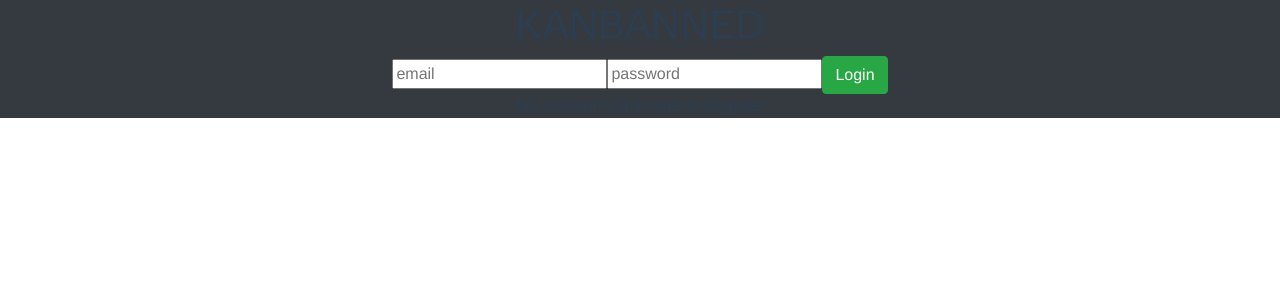
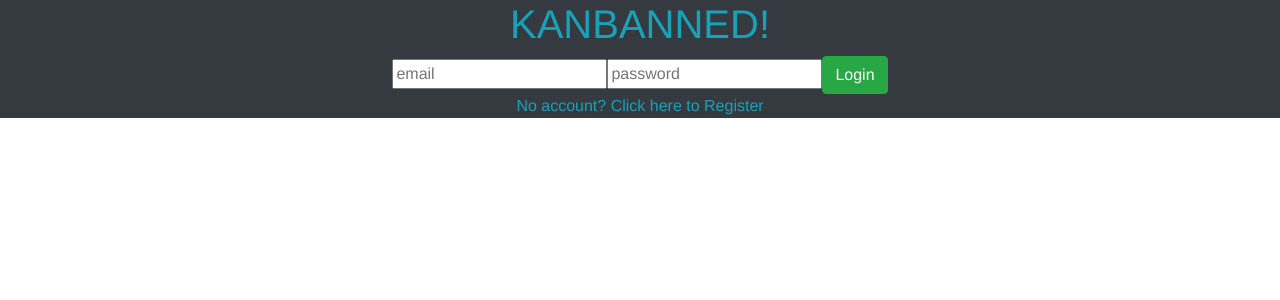
Before and after one commit to DarrylKilzer/kanban-demo, a Vue app in the folder client/: page /#/login in a window 1280 px wide. Shown: the top 300 px of the page. Built offline with nearby package versions, Linux system fonts and the light colour scheme; no server answers.

Commit message:
make it much mo betta

```diff
--- a/client/src/App.vue
+++ b/client/src/App.vue
@@ -1,6 +1,6 @@
 <template>
-  <div id="app" class="bg-dark">
-    <h1>KANBANNED</h1>
+  <div id="app" class="bg-dark text-info">
+    <h1>KANBANNED!</h1>
     <router-view />
   </div>
 </template>
```
Also changed, not shown: 5 other files (tests, documents, lock files or other folders).
